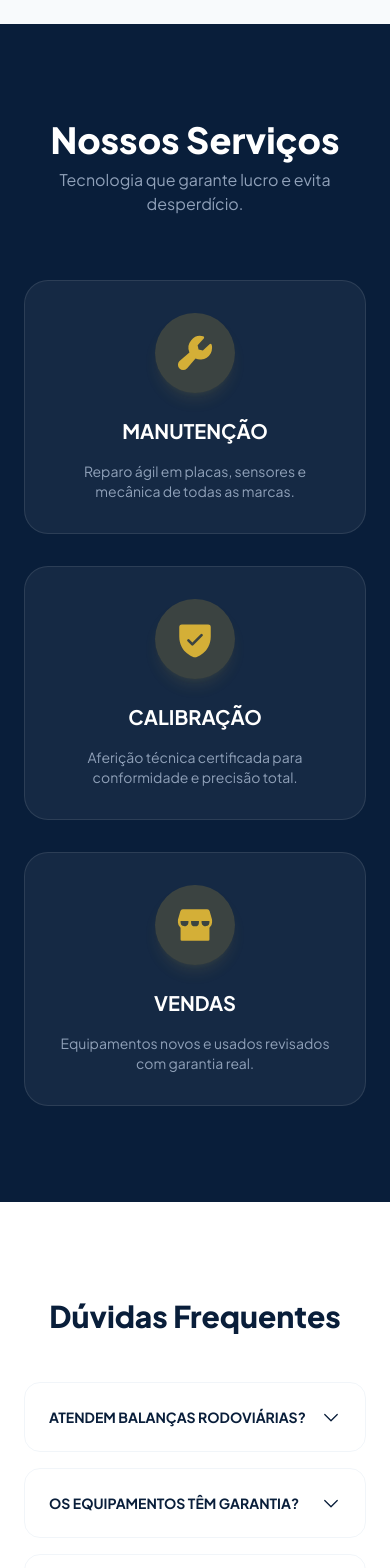
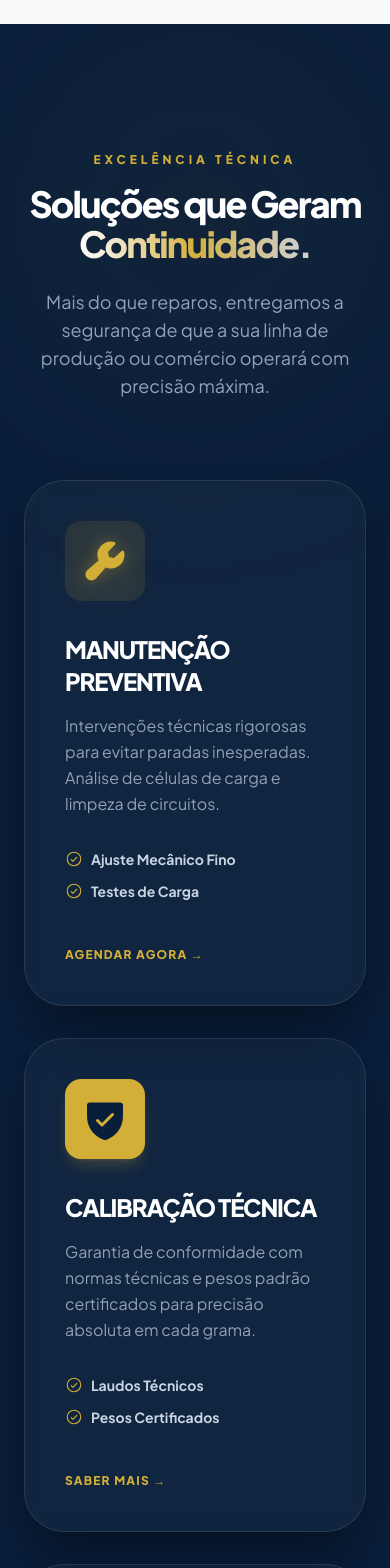
Before and after one commit to rikelmedev/bial-balancas, a React (Vite) app: page / in a window 390 px wide. Shown: the part 3940-5508 px from the top of the page. Built offline with nearby package versions, Linux system fonts and the light colour scheme.

Commit message:
feat: refina secção de serviços com design premium

```diff
--- a/src/App.jsx
+++ b/src/App.jsx
@@ -140,35 +140,67 @@ export default function App() {
         </div>
       </section>
 
-      {/* SERVIÇOS */}
-      <section id="servicos" className="py-24 bg-brand-blue text-white overflow-hidden relative">
-        <div className="bg-glow-2 opacity-10"></div>
+      {/* SEÇÃO DE SERVIÇOS */}
+<section id="servicos" className="py-32 bg-brand-blue text-white overflow-hidden relative">
+  <div className="absolute top-0 right-0 w-96 h-96 bg-brand-gold/5 rounded-full blur-[120px] -z-0"></div>
+  <div className="absolute bottom-0 left-0 w-96 h-96 bg-blue-500/5 rounded-full blur-[120px] -z-0"></div>
+
   <div className="container mx-auto px-6 relative z-10">
-          <div className="text-center mb-16" data-aos="fade-down">
-            <h2 className="text-4xl font-black">Nossos Serviços</h2>
-            <p className="text-slate-400 mt-2">Tecnologia que garante lucro e evita desperdício.</p>
+    <div className="text-center mb-20" data-aos="fade-down">
+      <span className="text-brand-gold font-black uppercase text-xs tracking-[4px] mb-4 block">Excelência Técnica</span>
+      <h2 className="text-4xl lg:text-6xl font-black tracking-tighter">Soluções que Geram <span className="text-gradient-gold">Continuidade.</span></h2>
+      <p className="text-slate-400 mt-6 max-w-2xl mx-auto text-lg">
+        Mais do que reparos, entregamos a segurança de que a sua linha de produção ou comércio operará com precisão máxima.
+      </p>
     </div>
-          <div className="grid md:grid-cols-3 gap-8 text-center">
-            <div className="p-8 bg-white/5 rounded-3xl border border-white/10 card-hover" data-aos="flip-right">
-              <div className="bg-brand-gold/20 w-20 h-20 rounded-full flex items-center justify-center mx-auto mb-6 text-brand-gold shadow-lg shadow-brand-gold/10">
-                <Wrench size={42} weight="fill" />
+
+    <div className="grid md:grid-cols-3 gap-8">
+      {/* CARD 1: MANUTENÇÃO */}
+      <div className="glass-card p-10 rounded-[40px] card-hover group" data-aos="fade-up">
+        <div className="bg-brand-gold/10 w-20 h-20 rounded-2xl flex items-center justify-center mb-8 group-hover:scale-110 transition-transform duration-500 icon-glow">
+          <Wrench size={48} weight="fill" className="text-brand-gold" />
         </div>
-              <h3 className="text-xl font-bold mb-4 uppercase">Manutenção</h3>
-              <p className="text-slate-400 text-sm">Reparo ágil em placas, sensores e mecânica de todas as marcas.</p>
+        <h3 className="text-2xl font-black mb-4 uppercase tracking-tighter">Manutenção Preventiva</h3>
+        <p className="text-slate-400 leading-relaxed mb-8">
+          Intervenções técnicas rigorosas para evitar paradas inesperadas. Análise de células de carga e limpeza de circuitos.
+        </p>
+        <ul className="space-y-3 mb-10 text-sm font-bold text-slate-300">
+          <li className="flex items-center gap-2"><CheckCircle size={18} className="text-brand-gold" /> Ajuste Mecânico Fino</li>
+          <li className="flex items-center gap-2"><CheckCircle size={18} className="text-brand-gold" /> Testes de Carga</li>
+        </ul>
+        <a href="https://wa.me/5517996780438" className="inline-block text-brand-gold font-black text-xs uppercase tracking-widest hover:translate-x-2 transition-transform">Agendar Agora →</a>
       </div>
-            <div className="p-8 bg-white/5 rounded-3xl border border-white/10 card-hover" data-aos="flip-right" data-aos-delay="100">
-              <div className="bg-brand-gold/20 w-20 h-20 rounded-full flex items-center justify-center mx-auto mb-6 text-brand-gold shadow-lg shadow-brand-gold/10">
-                <ShieldCheck size={42} weight="fill" />
+
+      {/* CARD 2: CALIBRAÇÃO */}
+      <div className="glass-card p-10 rounded-[40px] card-hover group border-brand-gold/20" data-aos="fade-up" data-aos-delay="100">
+        <div className="bg-brand-gold w-20 h-20 rounded-2xl flex items-center justify-center mb-8 group-hover:rotate-12 transition-transform duration-500 shadow-lg shadow-brand-gold/20">
+          <ShieldCheck size={48} weight="fill" className="text-brand-blue" />
         </div>
-              <h3 className="text-xl font-bold mb-4 uppercase">Calibração</h3>
-              <p className="text-slate-400 text-sm">Aferição técnica certificada para conformidade e precisão total.</p>
+        <h3 className="text-2xl font-black mb-4 uppercase tracking-tighter">Calibração Técnica</h3>
+        <p className="text-slate-400 leading-relaxed mb-8">
+          Garantia de conformidade com normas técnicas e pesos padrão certificados para precisão absoluta em cada grama.
+        </p>
+        <ul className="space-y-3 mb-10 text-sm font-bold text-slate-300">
+          <li className="flex items-center gap-2"><CheckCircle size={18} className="text-brand-gold" /> Laudos Técnicos</li>
+          <li className="flex items-center gap-2"><CheckCircle size={18} className="text-brand-gold" /> Pesos Certificados</li>
+        </ul>
+        <a href="https://wa.me/5517996780438" className="inline-block text-brand-gold font-black text-xs uppercase tracking-widest hover:translate-x-2 transition-transform">Saber Mais →</a>
       </div>
-            <div className="p-8 bg-white/5 rounded-3xl border border-white/10 card-hover" data-aos="flip-right" data-aos-delay="200">
-              <div className="bg-brand-gold/20 w-20 h-20 rounded-full flex items-center justify-center mx-auto mb-6 text-brand-gold shadow-lg shadow-brand-gold/10">
-                <Storefront size={42} weight="fill" />
+
+      {/* CARD 3: VENDAS */}
+      <div className="glass-card p-10 rounded-[40px] card-hover group" data-aos="fade-up" data-aos-delay="200">
+        <div className="bg-brand-gold/10 w-20 h-20 rounded-2xl flex items-center justify-center mb-8 group-hover:scale-110 transition-transform duration-500 icon-glow">
+          <Storefront size={48} weight="fill" className="text-brand-gold" />
         </div>
-              <h3 className="text-xl font-bold mb-4 uppercase">Vendas</h3>
-              <p className="text-slate-400 text-sm">Equipamentos novos e usados revisados com garantia real.</p>
+        <h3 className="text-2xl font-black mb-4 uppercase tracking-tighter">Venda & Consultoria</h3>
+        <p className="text-slate-400 leading-relaxed mb-8">
+          Equipamentos novos e seminovos totalmente revisados. Consultoria para escolher a balança ideal para o seu fluxo.
+        </p>
+        <ul className="space-y-3 mb-10 text-sm font-bold text-slate-300">
+          <li className="flex items-center gap-2"><CheckCircle size={18} className="text-brand-gold" /> Marcas Líderes</li>
+          <li className="flex items-center gap-2"><CheckCircle size={18} className="text-brand-gold" /> Garantia Integrada</li>
+        </ul>
+        <a href="https://wa.me/5517996780438" className="inline-block text-brand-gold font-black text-xs uppercase tracking-widest hover:translate-x-2 transition-transform">Ver Estoque →</a>
       </div>
     </div>
   </div>
--- a/src/index.css
+++ b/src/index.css
@@ -59,3 +59,16 @@
   filter: blur(60px);
   z-index: -1;
 }
+
+/* Efeito de Vidro para os Serviços */
+.glass-card {
+  background: rgba(255, 255, 255, 0.03);
+  backdrop-filter: blur(10px);
+  border: 1px solid rgba(255, 255, 255, 0.1);
+  box-shadow: 0 25px 50px -12px rgba(0, 0, 0, 0.5);
+}
+
+/* Ícones com brilho interno */
+.icon-glow {
+  filter: drop-shadow(0 0 8px rgba(212, 175, 55, 0.4));
+}
```
Lines whose indentation alone changed are shown as unchanged.
